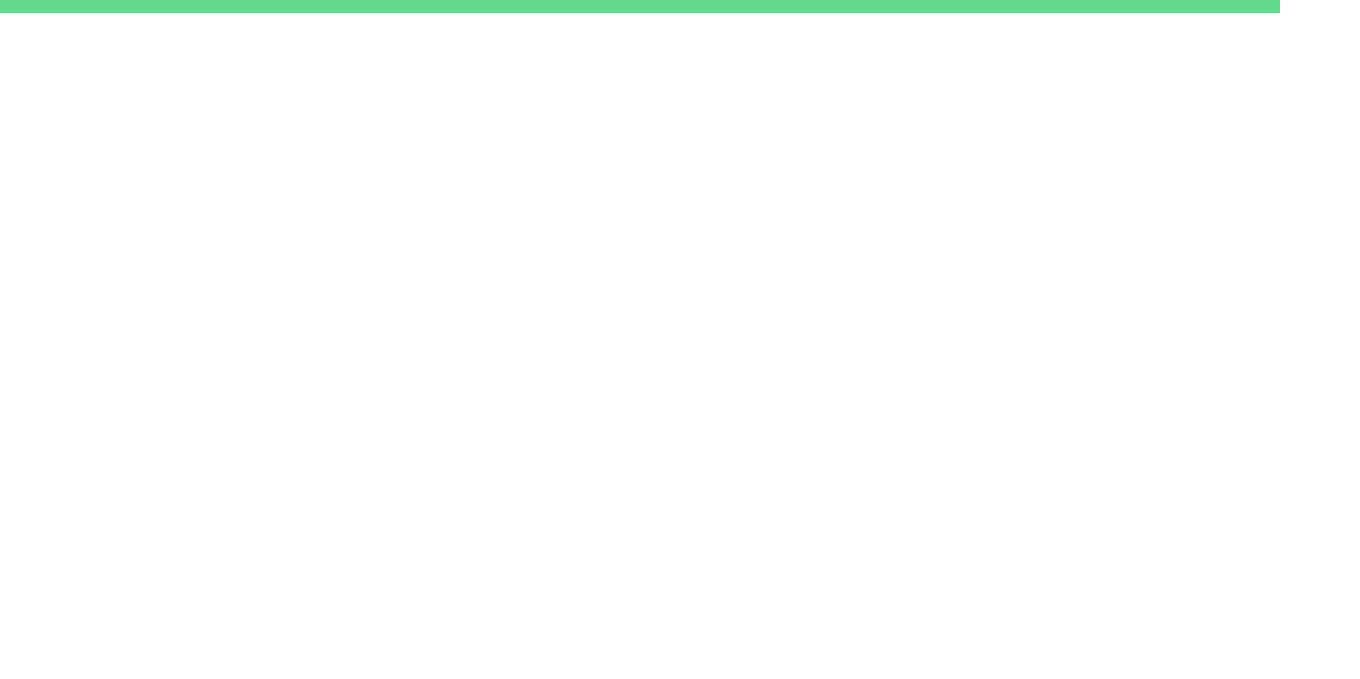
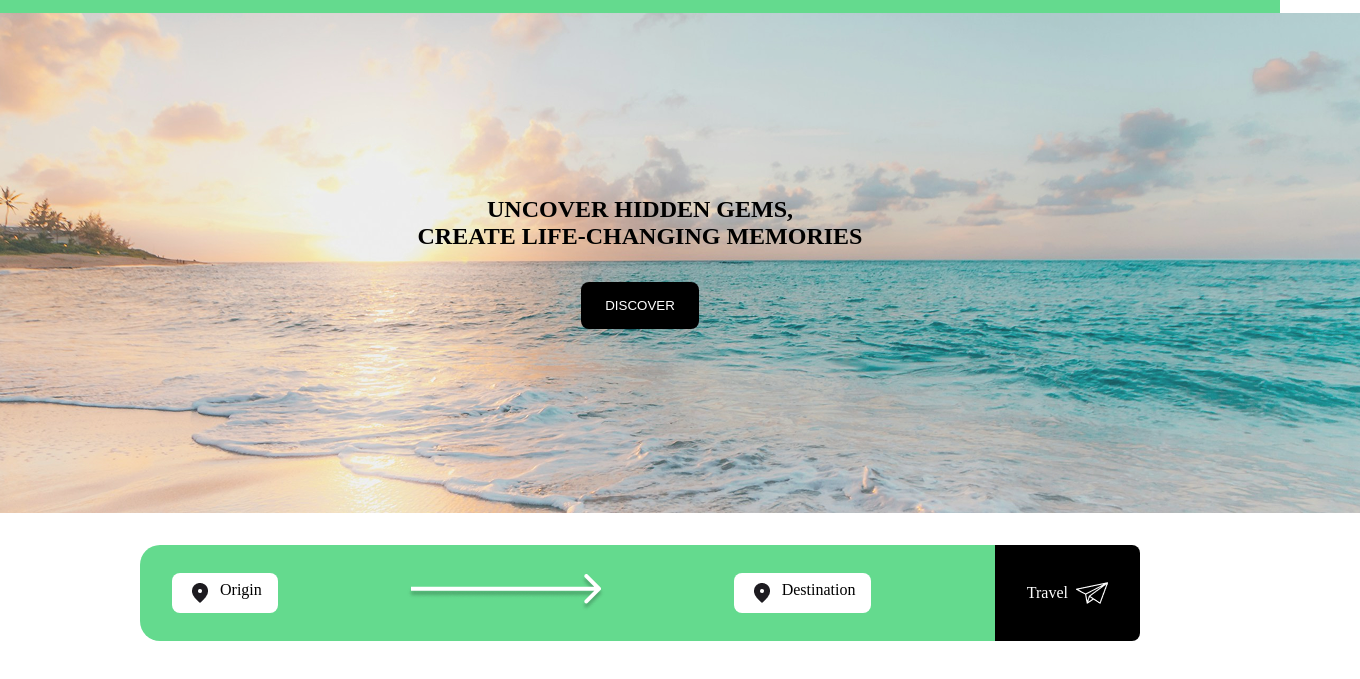
Before and after one commit to Thomas-Jino/Sample-Travel-Page-Front-End-Vanilla-, a plain HTML site: page index.html in a window 1280 px wide. Shown: the part 73-752 px from the top of the page, 1360 px wide, since content can reach past the window. Drawn offline with Linux system fonts and the light colour scheme.

Commit message:
Done Hero and travel sections without animation, but clear structure

```diff
--- a/index.html
+++ b/index.html
@@ -33,5 +33,28 @@
             <button class="signin">Sign In</button>
         </div>
     </header>
+    <main>
+        <section class="hero">
+            <h1>UNCOVER HIDDEN GEMS,<br> CREATE LIFE-CHANGING MEMORIES</h1>
+            <button class="discover-btn">DISCOVER</button>
+        </section>
+
+        <section class="travel">
+            <div class="loc-btn">
+                <img src="/assets/images/location_on.png" alt="">
+                <p>Origin</p>
+            </div>
+            <img src="/assets/images/arrow.png" alt="">
+            <div class="loc-btn">
+                <img src="/assets/images/location_on.png">
+                <p>Destination</p>
+            </div>
+            <div class="travel-btn">
+                <p>Travel</p>
+                <img src="/assets/images/plane-white.png" alt="" class="paperplane-img">
+            </div>
+        </section>
+    </main>
+    <script src="script.js"></script>
 </body>
 </html>
--- a/script.js
+++ b/script.js
@@ -0,0 +1,110 @@
+/**
+ * Main function to trigger the location lookup process.
+ */
+function getUserLocationAndAddress() {
+  // 1. Check browser compatibility
+  if (!navigator.geolocation) {
+    updateStatus("Geolocation is not supported by your browser.");
+    return;
+  }
+
+  updateStatus("Requesting location permission...");
+
+  // 2. Fetch GPS coordinates
+  navigator.geolocation.getCurrentPosition(
+    handleSuccess,
+    handleError,
+    {
+      enableHighAccuracy: true, // Request best possible accuracy (GPS)
+      timeout: 10000,           // Wait up to 10 seconds
+      maximumAge: 0             // Do not use a cached position
+    }
+  );
+}
+
+/**
+ * Runs automatically when the user grants permission and coordinates are found.
+ */
+async function handleSuccess(position) {
+  const lat = position.coords.latitude;
+  const lon = position.coords.longitude;
+
+  updateStatus(`Coordinates found: ${lat.toFixed(4)}, ${lon.toFixed(4)}. Fetching address...`);
+
+  // 3. Convert coordinates to a readable address
+  const address = await reverseGeocode(lat, lon);
+
+  if (address) {
+    updateStatus(`Success! Address found.`);
+    displayResult(lat, lon, address);
+  } else {
+    updateStatus("Coordinates found, but failed to retrieve address.");
+  }
+}
+
+/**
+ * Contacts the Nominatim API to perform the reverse geocode lookup.
+ */
+async function reverseGeocode(lat, lon) {
+  // Nominatim rules require a valid User-Agent identifying your application
+  const appName = "MyWeatherApp/1.0";
+  const url = `https://openstreetmap.org{lat}&lon=${lon}&format=json`;
+
+  try {
+    const response = await fetch(url, {
+      headers: { 'User-Agent': appName }
+    });
+
+    if (!response.ok) {
+      throw new Error(`HTTP error! status: ${response.status}`);
+    }
+
+    const data = await response.json();
+
+    // Return the full address block string
+    return data.display_name;
+  } catch (error) {
+    console.error("Geocoding fetch failed:", error);
+    return null;
+  }
+}
+
+/**
+ * Runs automatically if the user denies permission or the GPS fails.
+ */
+function handleError(error) {
+  switch (error.code) {
+    case error.PERMISSION_DENIED:
+      updateStatus("Error: Permission denied. Please allow location access in your browser.");
+      break;
+    case error.POSITION_UNAVAILABLE:
+      updateStatus("Error: Location information unavailable from your device hardware.");
+      break;
+    case error.TIMEOUT:
+      updateStatus("Error: Location request timed out.");
+      break;
+    default:
+      updateStatus("Error: An unknown error occurred while fetching coordinates.");
+      break;
+  }
+}
+
+/**
+ * UI Helper: Simple logging to track the application workflow.
+ */
+function updateStatus(message) {
+  console.log(`[Status]: ${message}`);
+}
+
+/**
+ * UI Helper: Final output handling.
+ */
+function displayResult(lat, lon, address) {
+  console.log("--- FINAL LOCATION DATA ---");
+  console.log(`Latitude:  ${lat}`);
+  console.log(`Longitude: ${lon}`);
+  console.log(`Address:   ${address}`);
+}
+
+// Execute the program
+getUserLocationAndAddress();
--- a/style.css
+++ b/style.css
@@ -6,6 +6,11 @@
     box-sizing: border-box;
 }
 
+body {
+  overflow-y: auto;  /* Allows vertical scroll only when needed */
+  overflow-x: hidden; /* Prevents unwanted horizontal scrolling */
+  overscroll-behavior-y: none;
+}
 
 /* -- HEADER --*/
 .applogo {
@@ -34,7 +39,6 @@ header {
     text-decoration: none;
     font-size: 1.2rem;
     cursor: pointer;
-
 }
 
 .userutil {
@@ -72,6 +76,79 @@ header {
     transition: transform 0.3s ease;
 }
 
+/* -- MAIN -- */
+main {
+    display: flex;
+    flex-direction: column;
+    align-items: center;
+    animation: fadeIn 1s ease;
+}
+
+.hero {
+    display: flex;
+    flex-direction: column;
+    align-items: center;
+    justify-content: center;
+    gap: 2rem;
+    background-image: url("/assets/images/beach.png");
+    width: 100%;
+    width: 1440px;
+    height: 500px;
+}
+
+.hero h1 {
+    text-align: center;
+}
+
+.hero .discover-btn {
+    color: #fff;
+    background: #000;
+    border: none;
+    padding: 1.0rem 1.5rem;
+    border-radius: 0.5rem;
+    cursor: pointer;
+    transition: transform 0.3s ease;
+}
+
+.travel {
+    display: flex;
+    flex-direction: row;
+    align-items: center;
+    justify-content:space-between;
+    margin: 2rem 0;
+    background-color: #64DA8E;
+    min-width: 1000px;
+    padding: 0rem 0rem 0rem 2rem;
+    border-radius: 20px;
+}
+.travel .paperplane-img {
+    width: 2rem;
+}
+
+.travel .loc-btn {
+    display: inline-flex;
+    color: #000000;
+    background: #ffffff;
+    border: none;
+    padding: 0.5rem 1rem;
+    border-radius: 0.5rem;
+    cursor: pointer;
+    gap: 0.5rem;
+    transition: transform 0.3s ease;
+}
+
+.travel .travel-btn {
+    display: inline-flex;
+    color: #fff;
+    align-items: center;
+    background: #000;
+    border: none;
+    padding: 2rem;
+    border-radius: 0 0.5rem 0.5rem 0;
+    cursor: pointer;
+    gap: 0.5rem;
+    transition: transform 0.3s ease;
+}
 /* -- Animation -- */
 
 @keyframes fadeIn {
@@ -107,3 +184,11 @@ header {
     /* Scale the line to its full width on hover */
     transform: scaleX(1);
 }
+
+.discover-btn:hover {
+    transform: scale(1.1);
+}
+
+.travel .loc-btn:hover {
+    transform: scale(1.1);
+}
```
Also changed, not shown: assets/images/arrow.png (added), assets/images/location_on.png (added), assets/images/plane-white.png (added).
